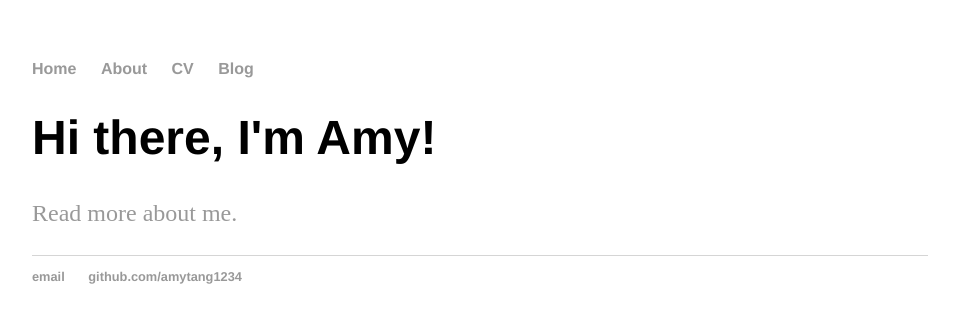
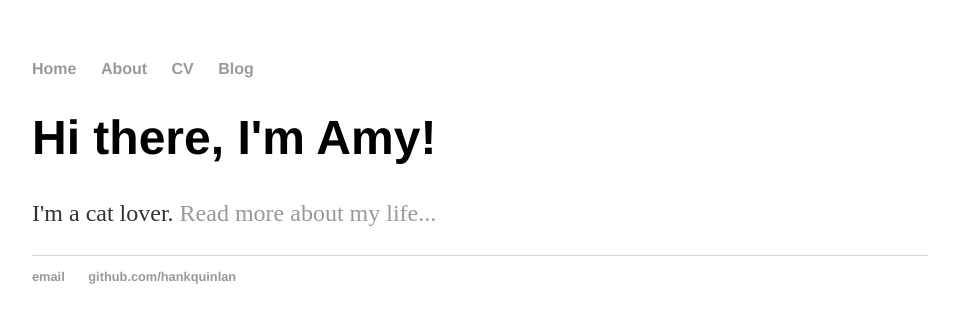
Before and after one commit to amyhlt/amytang1234.github.io, a Jekyll site: the page built from index.html, in a window 1280 px wide. Shown: the top 323 px of the page, without its empty margins (160-1119 px from the left). Built offline with Jekyll 4.4.1, drawn with Linux system fonts in a browser that asks for light colours.

Commit message:
Update index.html

```diff
--- a/index.html
+++ b/index.html
@@ -1,30 +1,8 @@
-<!DOCTYPE html>
-<html>
-	<head>
-		<title>Hello world!!!</title>
-		<!-- link to main stylesheet -->
-		<link rel="stylesheet" type="text/css" href="/css/main.css">
-	</head>
-	<body>
-		<nav>
-    		<ul>
-        		<li><a href="/">Home</a></li>
-	        	<li><a href="/about">About</a></li>
-        		<li><a href="/cv">CV</a></li>
-        		<li><a href="/blog">Blog</a></li>
-    		</ul>
-		</nav>
-		<div class="container">
-    		<div class="blurb">
-        		<h1>Hi there, I'm Amy!</h1>
-				<p>  <a href="/about">Read more about me.</a></p>
-    		</div><!-- /.blurb -->
-		</div><!-- /.container -->
-		<footer>
-    		<ul>
-        		<li><a href="mailto:huilitang1@gmail.com">email</a></li>
-        		<li><a href="https://github.com/amytang1234">github.com/amytang1234</a></li>
-			</ul>
-		</footer>
-	</body>
-</html>
+---
+layout: default
+title: Hank Quinlan, Horrible Cop
+---
+<div class="blurb">
+	<h1>Hi there, I'm Amy!</h1>
+	<p>I'm a cat lover. <a href="/about">Read more about my life...</a></p>
+</div><!-- /.blurb -->
```
